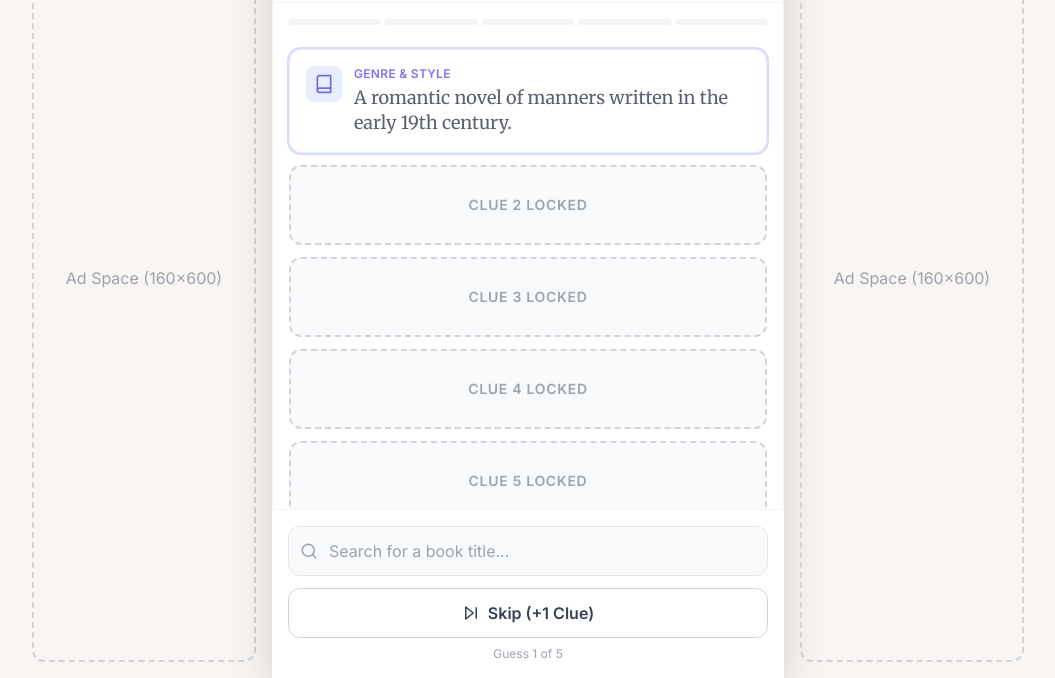
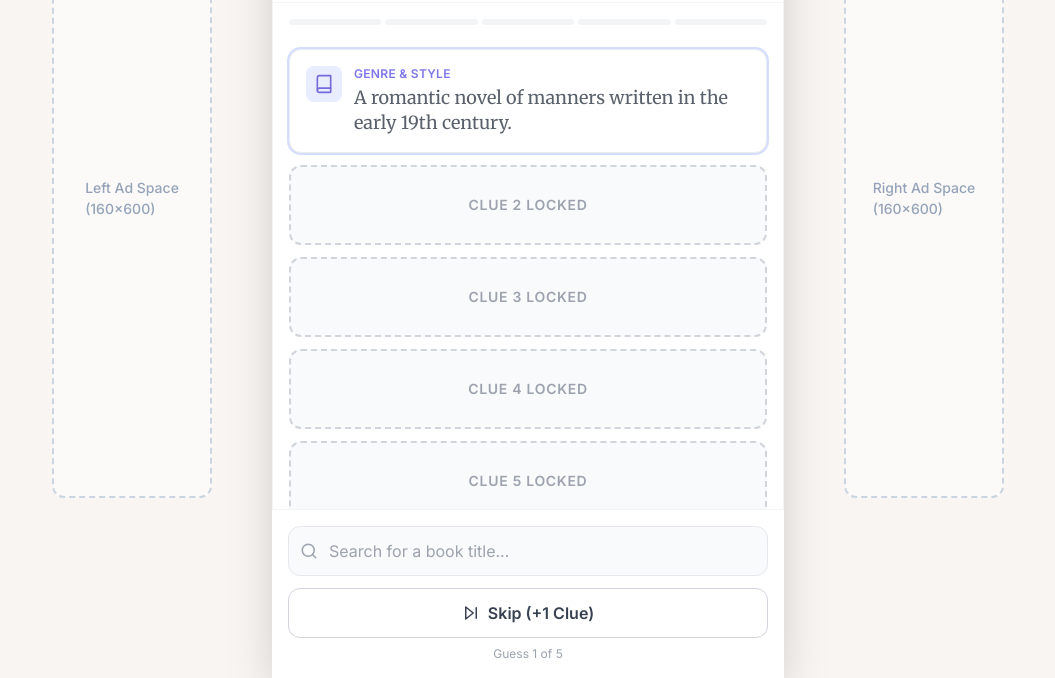
Before and after one commit to oaram13/novelguess, a plain HTML site: page index.html in a window 1280 px wide. Shown: the part 122-800 px from the top of the page, without its empty margins (112-1167 px from the left). Drawn offline with nearby package versions, Linux system fonts and the light colour scheme.

Commit message:
Update index.html

```diff
--- a/index.html
+++ b/index.html
@@ -4,6 +4,13 @@
     <meta charset="UTF-8">
     <meta name="viewport" content="width=device-width, initial-scale=1.0">
     <title>NovelGuess - Daily Book Game</title>
+
+    <!-- ==========================================
+         STEP 1: PASTE YOUR GLOBAL ADSENSE SCRIPT HERE
+         It looks like: <script async src="...crossorigin="anonymous"></script>
+    ========================================== -->
+
+
 
     <!-- React & ReactDOM -->
     <script crossorigin src="https://unpkg.com/react@18/umd/react.development.js"></script>
@@ -21,25 +28,64 @@
         body {
             font-family: 'Inter', sans-serif;
             background-color: #f8f5f2; /* Paper-like off-white */
+            margin: 0;
+            padding: 0;
+            min-height: 100vh;
         }
 
         .serif {
             font-family: 'Merriweather', serif;
         }
 
-        /* Custom Scrollbar */
-        ::-webkit-scrollbar {
-            width: 8px;
+        /* Layout Grid for Desktop Sidebars */
+        .page-layout {
+            display: flex;
+            justify-content: center;
+            min-height: 100vh;
         }
-        ::-webkit-scrollbar-track {
-            background: #f1f1f1;
+
+        .sidebar {
+            width: 280px;
+            padding: 20px;
+            display: none; /* Hidden on mobile */
+            flex-direction: column;
+            align-items: center;
         }
-        ::-webkit-scrollbar-thumb {
-            background: #cbd5e1;
-            border-radius: 4px;
+
+        /* Show sidebars only on large screens (xl) */
+        @media (min-width: 1280px) {
+            .sidebar {
+                display: flex;
             }
-        ::-webkit-scrollbar-thumb:hover {
-            background: #94a3b8;
+        }
+
+        .ad-placeholder {
+            width: 160px;
+            height: 600px;
+            border: 2px dashed #cbd5e1;
+            border-radius: 12px;
+            display: flex;
+            align-items: center;
+            justify-content: center;
+            color: #94a3b8;
+            font-size: 14px;
+            font-weight: 500;
+            background-color: rgba(255,255,255,0.5);
+            position: sticky;
+            top: 20px;
+        }
+
+        .game-wrapper {
+            flex: 1;
+            max-width: 32rem; /* max-w-lg */
+            width: 100%;
+            background: white;
+            box-shadow: 0 25px 50px -12px rgb(0 0 0 / 0.25);
+            border-left: 1px solid #f3f4f6;
+            border-right: 1px solid #f3f4f6;
+            display: flex;
+            flex-direction: column;
+            position: relative;
         }
 
         .clue-reveal-enter {
@@ -54,7 +100,37 @@
     </style>
 </head>
 <body>
-    <div id="root"></div>
+
+    <div class="page-layout">
+
+        <!-- ==========================================
+             LEFT SIDEBAR (Desktop Only)
+             STEP 2: REPLACE THE DIV BELOW WITH YOUR 160x600 AD CODE
+        ========================================== -->
+        <div class="sidebar left">
+            <div class="ad-placeholder">
+                Left Ad Space<br>(160x600)
+            </div>
+        </div>
+
+
+        <!-- MAIN GAME AREA -->
+        <div class="game-wrapper">
+            <div id="root" style="height: 100%; display: flex; flex-direction: column;"></div>
+        </div>
+
+
+        <!-- ==========================================
+             RIGHT SIDEBAR (Desktop Only)
+             STEP 3: REPLACE THE DIV BELOW WITH YOUR 160x600 AD CODE
+        ========================================== -->
+        <div class="sidebar right">
+            <div class="ad-placeholder">
+                Right Ad Space<br>(160x600)
+            </div>
+        </div>
+
+    </div>
 
     <script type="text/babel">
         const { useState, useEffect, useRef } = React;
@@ -502,19 +578,11 @@
             };
 
             return (
-                <div className="min-h-screen bg-[#f8f5f2] flex justify-center">
+                <div style={{display: 'flex', flexDirection: 'column', height: '100%'}}>
 
-                    {/* Left Sidebar / Ad Space - Visible on large screens */}
-                    <div className="hidden xl:block w-64 p-4 sticky top-0 h-screen">
-                        <div className="w-full h-full border-2 border-dashed border-gray-300 rounded-xl flex items-center justify-center text-gray-400">
-                            Ad Space (160x600)
-                        </div>
-                    </div>
-
-                    {/* Main Game Column */}
-                    <div className="w-full max-w-lg bg-white shadow-2xl min-h-screen border-x border-gray-100 flex flex-col relative">
-
-                        {/* Top Mobile Banner Ad Placeholder */}
+                    {/* TOP MOBILE BANNER AD (Visible on Mobile) */}
+                    {/* STEP 4: REPLACE THE DIV BELOW WITH YOUR 320x50 AD CODE */}
+                    {/* NOTE: If pasting inside React (here), change "class=" to "className=" in your ad code */}
                     <div className="w-full h-16 bg-gray-50 border-b border-gray-100 flex items-center justify-center text-gray-300 text-xs">
                         Mobile Ad Space (320x50)
                     </div>
@@ -646,15 +714,6 @@
                         </div>
                     )}
                 </div>
-
-                    {/* Right Sidebar / Ad Space - Visible on large screens */}
-                    <div className="hidden xl:block w-64 p-4 sticky top-0 h-screen">
-                        <div className="w-full h-full border-2 border-dashed border-gray-300 rounded-xl flex items-center justify-center text-gray-400">
-                            Ad Space (160x600)
-                        </div>
-                    </div>
-
-                </div>
             );
         };
 
```
Lines whose indentation alone changed are shown as unchanged.
